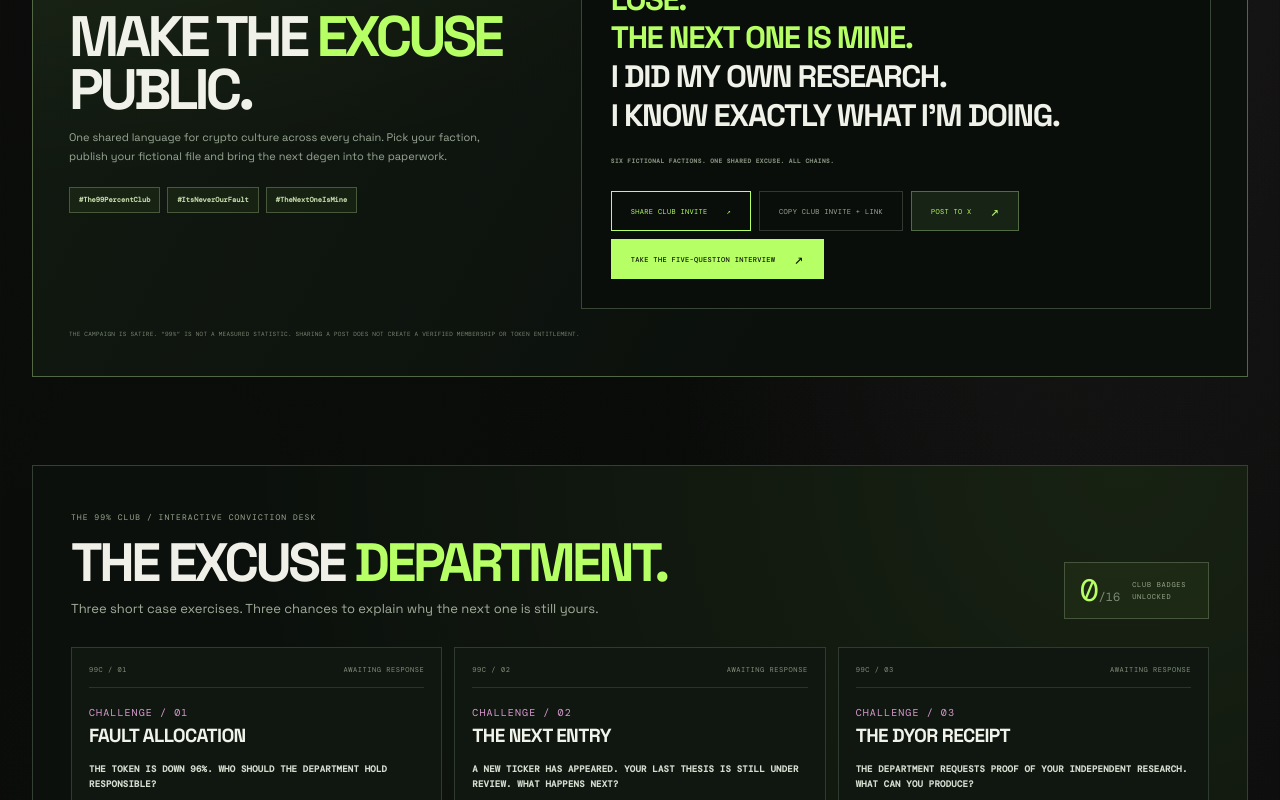
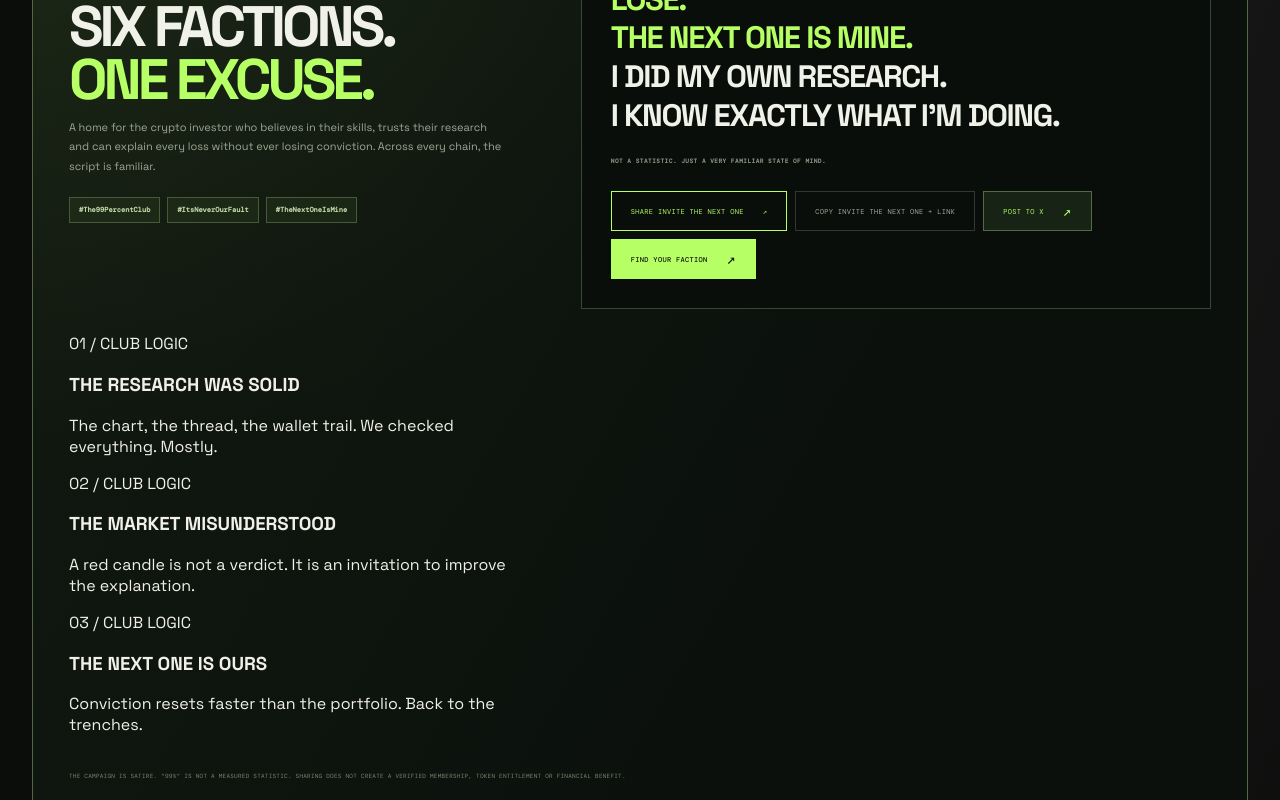
Before and after one commit to safherofficial/weird, a Next.js app: page /club in a window 1280 px wide. Shown: the part 2400-3200 px from the top of the page. Built offline with nearby package versions, Linux system fonts and the light colour scheme.

Commit message:
U28.6: expand official 99% Club campaign desk

```diff
--- a/app/club/club-campaign-desk.tsx
+++ b/app/club/club-campaign-desk.tsx
@@ -1,6 +1,12 @@
 import Link from "next/link";
 import DepartmentPublicShare from "../components/department-public-share";
 import { CLUB_SOCIAL_HASHTAGS, CLUB_SOCIAL_MANIFESTO, buildClubCampaignText } from "./club-social";
+
+const campaignPillars = [
+  { number: "01", title: "THE RESEARCH WAS SOLID", copy: "The chart, the thread, the wallet trail. We checked everything. Mostly." },
+  { number: "02", title: "THE MARKET MISUNDERSTOOD", copy: "A red candle is not a verdict. It is an invitation to improve the explanation." },
+  { number: "03", title: "THE NEXT ONE IS OURS", copy: "Conviction resets faster than the portfolio. Back to the trenches." },
+];
 
 export default function ClubCampaignDesk() {
   const hashtags = CLUB_SOCIAL_HASHTAGS.split(" ");
@@ -8,8 +14,8 @@ export default function ClubCampaignDesk() {
     <section className="club-campaign-desk" aria-labelledby="club-campaign-title">
       <div className="club-campaign-desk__intro">
         <span>THE 99% CLUB / OFFICIAL SOCIAL IDENTITY DESK</span>
-        <h2 id="club-campaign-title">MAKE THE <em>EXCUSE</em> PUBLIC.</h2>
-        <p>One shared language for crypto culture across every chain. Pick your faction, publish your fictional file and bring the next degen into the paperwork.</p>
+        <h2 id="club-campaign-title">SIX FACTIONS.<br /><em>ONE EXCUSE.</em></h2>
+        <p>A home for the crypto investor who believes in their skills, trusts their research and can explain every loss without ever losing conviction. Across every chain, the script is familiar.</p>
         <div className="club-campaign-desk__tags" aria-label="Official campaign hashtags">
           {hashtags.map((tag) => <span key={tag}>{tag}</span>)}
         </div>
@@ -18,13 +24,16 @@ export default function ClubCampaignDesk() {
         <div className="club-campaign-desk__stamp">OFFICIAL<br />CLUB COPY</div>
         <span>THE 99% CLUB / CORE MANIFESTO</span>
         <p>{CLUB_SOCIAL_MANIFESTO.map((line) => <strong key={line}>{line}</strong>)}</p>
-        <small>SIX FICTIONAL FACTIONS. ONE SHARED EXCUSE. ALL CHAINS.</small>
+        <small>NOT A STATISTIC. JUST A VERY FAMILIAR STATE OF MIND.</small>
         <div className="club-campaign-desk__actions">
-          <DepartmentPublicShare title="THE 99% CLUB / Official invitation" shareText={buildClubCampaignText()} casePath="/club" resourceLabel="CLUB INVITE" />
-          <Link className="button button--primary" href="/club#content-start">TAKE THE FIVE-QUESTION INTERVIEW <span>↗</span></Link>
+          <DepartmentPublicShare title="THE 99% CLUB / Official invitation" shareText={buildClubCampaignText()} casePath="/club" resourceLabel="INVITE THE NEXT ONE" />
+          <Link className="button button--primary" href="/club#content-start">FIND YOUR FACTION <span>↗</span></Link>
         </div>
       </div>
-      <p className="club-campaign-desk__disclaimer">THE CAMPAIGN IS SATIRE. “99%” IS NOT A MEASURED STATISTIC. SHARING A POST DOES NOT CREATE A VERIFIED MEMBERSHIP OR TOKEN ENTITLEMENT.</p>
+      <div className="club-campaign-desk__pillars" aria-label="The 99% Club shared mindset">
+        {campaignPillars.map((pillar) => <article key={pillar.number}><span>{pillar.number} / CLUB LOGIC</span><h3>{pillar.title}</h3><p>{pillar.copy}</p></article>)}
+      </div>
+      <p className="club-campaign-desk__disclaimer">THE CAMPAIGN IS SATIRE. “99%” IS NOT A MEASURED STATISTIC. SHARING DOES NOT CREATE A VERIFIED MEMBERSHIP, TOKEN ENTITLEMENT OR FINANCIAL BENEFIT.</p>
     </section>
   );
 }
```
